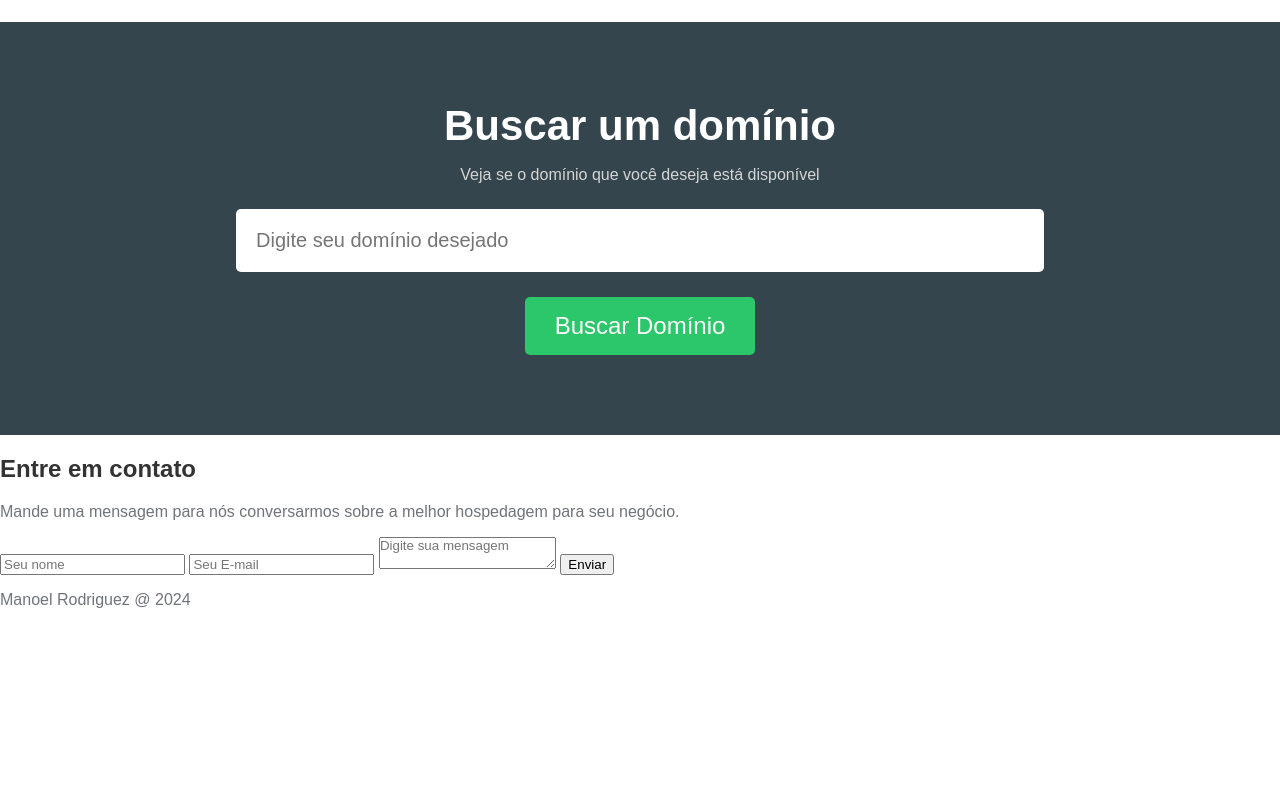
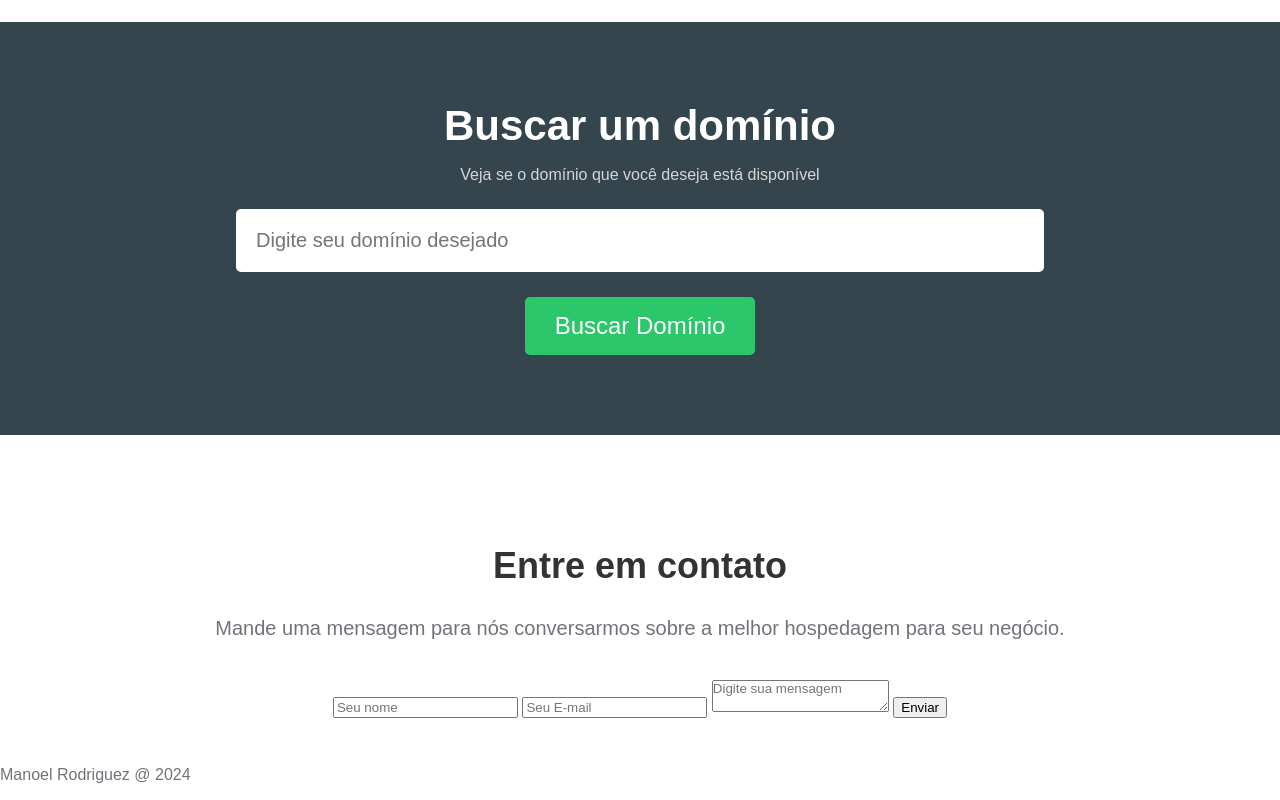
Before and after one commit to ManoelRodriguez/HDCHost, a plain HTML site: page index.html in a window 1280 px wide. Shown: the part 1790-2590 px from the top of the page. Before the commit the page ends 2415 px from the top, so only its background shows below. Drawn offline with Linux system fonts and the light colour scheme.

```diff
--- a/styles.css
+++ b/styles.css
@@ -268,3 +268,18 @@ nav {
 	color: #FFF;
 	font-size: 24px;
 }
+
+/* SEÇÃO DE CONTATO */
+
+.contact-container{
+	text-align: center;
+	padding-top: 5em;
+	padding-bottom: 2em;
+}
+.contact-container h2{
+	font-size: 36px;
+}
+.contact-container p {
+	font-size: 20px;
+	margin-bottom: 40px;
+}
```
